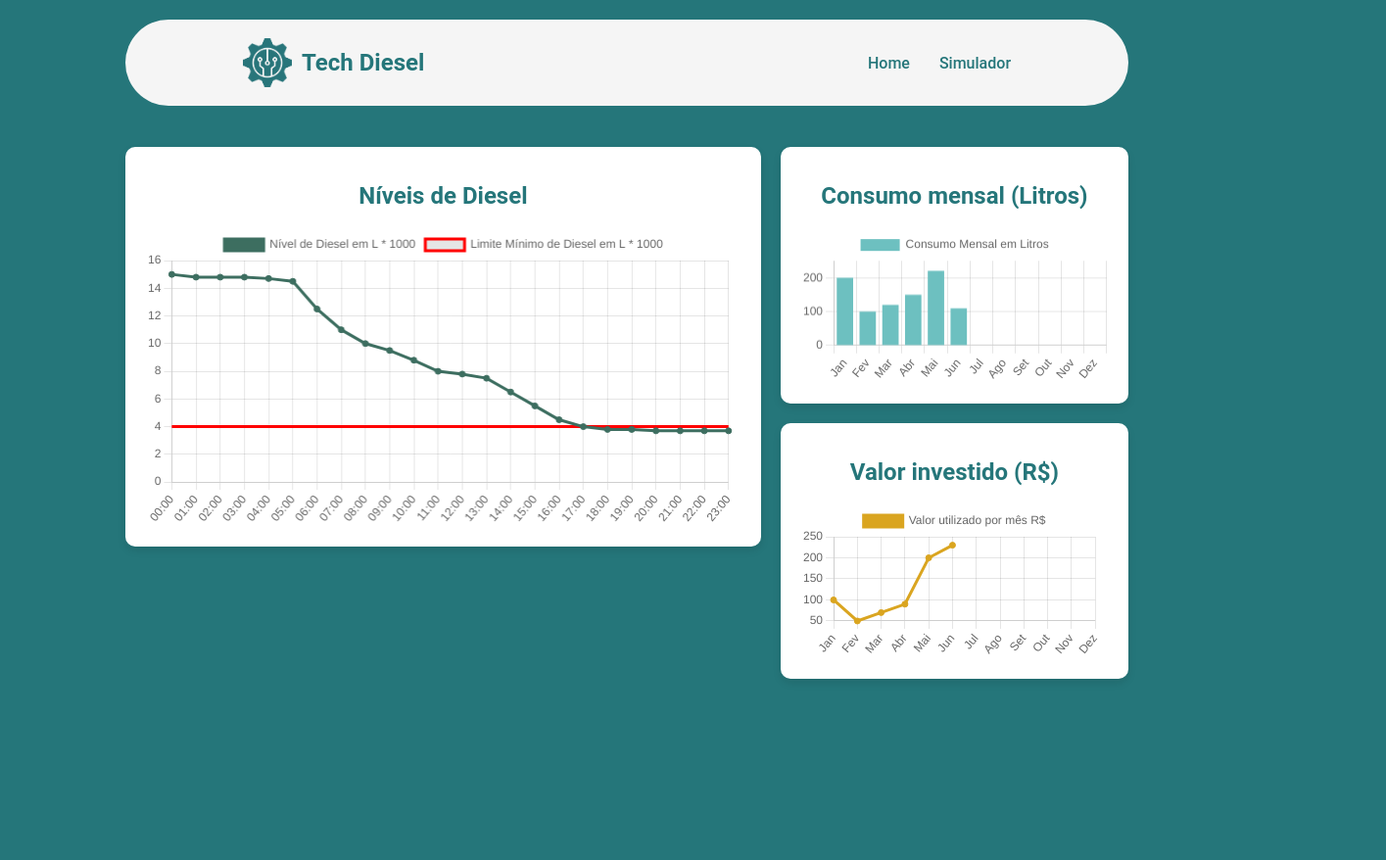
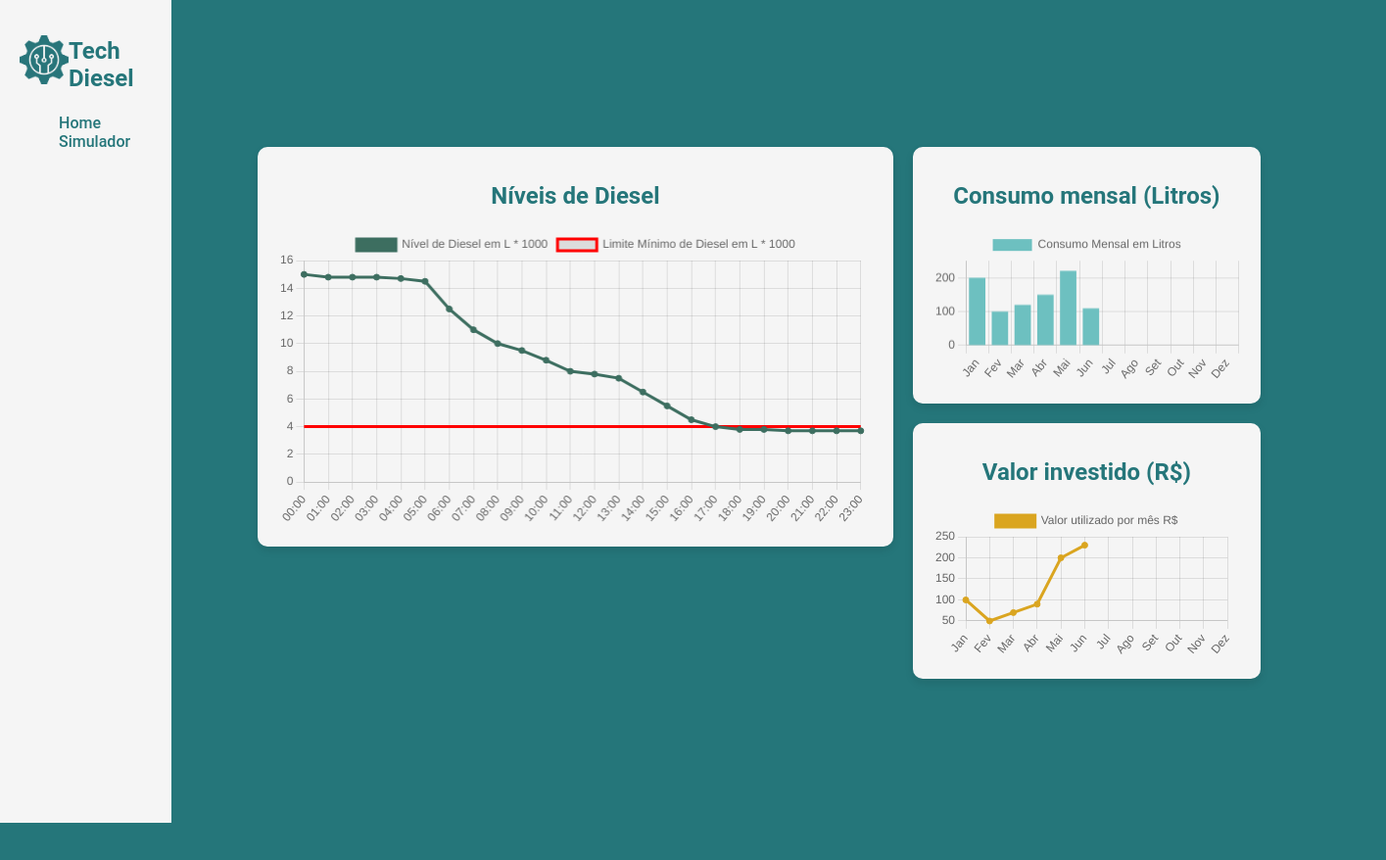
Before and after one commit to TECHDISEL/projeto-pi-diesel-2, a plain HTML site: page Site Institucional/Dashboard-site/dashboards-techdiesel.html in a window 1280 px wide. Shown: the whole page at 98% size, 1415 px wide, since content can reach past the window. Drawn offline with nearby package versions, Linux system fonts and the light colour scheme.

Commit message:
Dashboard atualizada, header lateral

```diff
--- a/Site Institucional/Dashboard-site/cssdashboard.css
+++ b/Site Institucional/Dashboard-site/cssdashboard.css
@@ -11,6 +11,7 @@ body {
     align-items: center;
     height: 100vh;
     width: 100%;
+    padding-left: 135px;
 }
 
 .container2 {
@@ -22,7 +23,7 @@ body {
 }
 
 .box1, .box2, .box3 {
-    background-color: #ffffff;
+    background-color: whitesmoke;
     box-shadow: 0 4px 8px rgba(0, 0, 0, 0.1);
     border-radius: 10px;
     padding: 20px;
@@ -57,18 +58,19 @@ body {
     margin: 10px 0;
 }
 
-/*header da página*/
+/* header da página */
 .header {
     background-color: whitesmoke;
     position: fixed;
     top: 0;
-    left: 50%;
-    transform: translateX(-50%);
-    width: 80%;
+    left: 0; /* Posiciona o header à esquerda */
+    width: 135px; /* Define a largura fixa */
+    height: 100%; /* O header ocupa toda a altura da página */
     z-index: 10;
-    padding: 3px 0;
-    border-radius: 60px;
-    margin-top: 20px;
+    padding: 20px; /* Ajuste o padding conforme necessário */
+    display: flex;
+    flex-direction: column; /* Itens em coluna */
+    align-items: center; /* Alinha os itens ao centro horizontalmente */
 }
 
 .titulo {
@@ -76,25 +78,19 @@ body {
     align-items: center;
     color: #25767a;
     font-size: 24px;
-}
-
-.header .container {
-    display: flex;
-    justify-content: space-between;
-    align-items: center;
-    padding: 0 120px;
+    margin-bottom: 20px; /* Espaçamento abaixo do título */
 }
 
 .header img {
-    margin-right: 10px;
+    margin-bottom: 10px; /* Espaçamento entre a imagem e o texto */
     width: 50px;
     height: auto;
 }
 
 .navbar {
     display: flex;
+    flex-direction: column; /* Itens do menu em coluna */
     list-style: none;
-    gap: 30px;
     margin: 0;
 }
 
@@ -102,6 +98,7 @@ body {
     text-decoration: none;
     color: #25767a;
     font-weight: 500;
+    margin: 5px 0; /* Espaçamento entre os itens do menu */
     transition: color 0.3s ease;
 }
 
```
